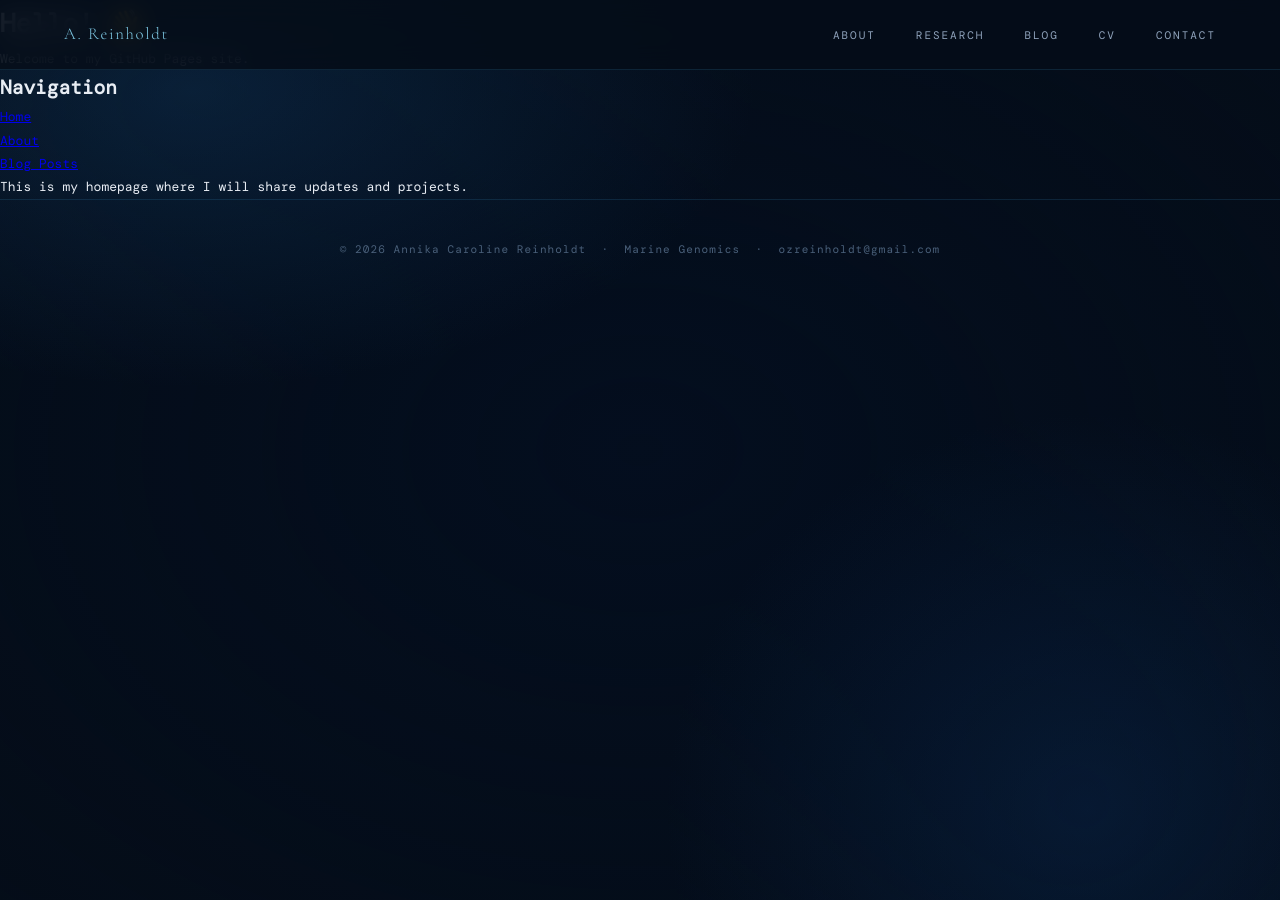
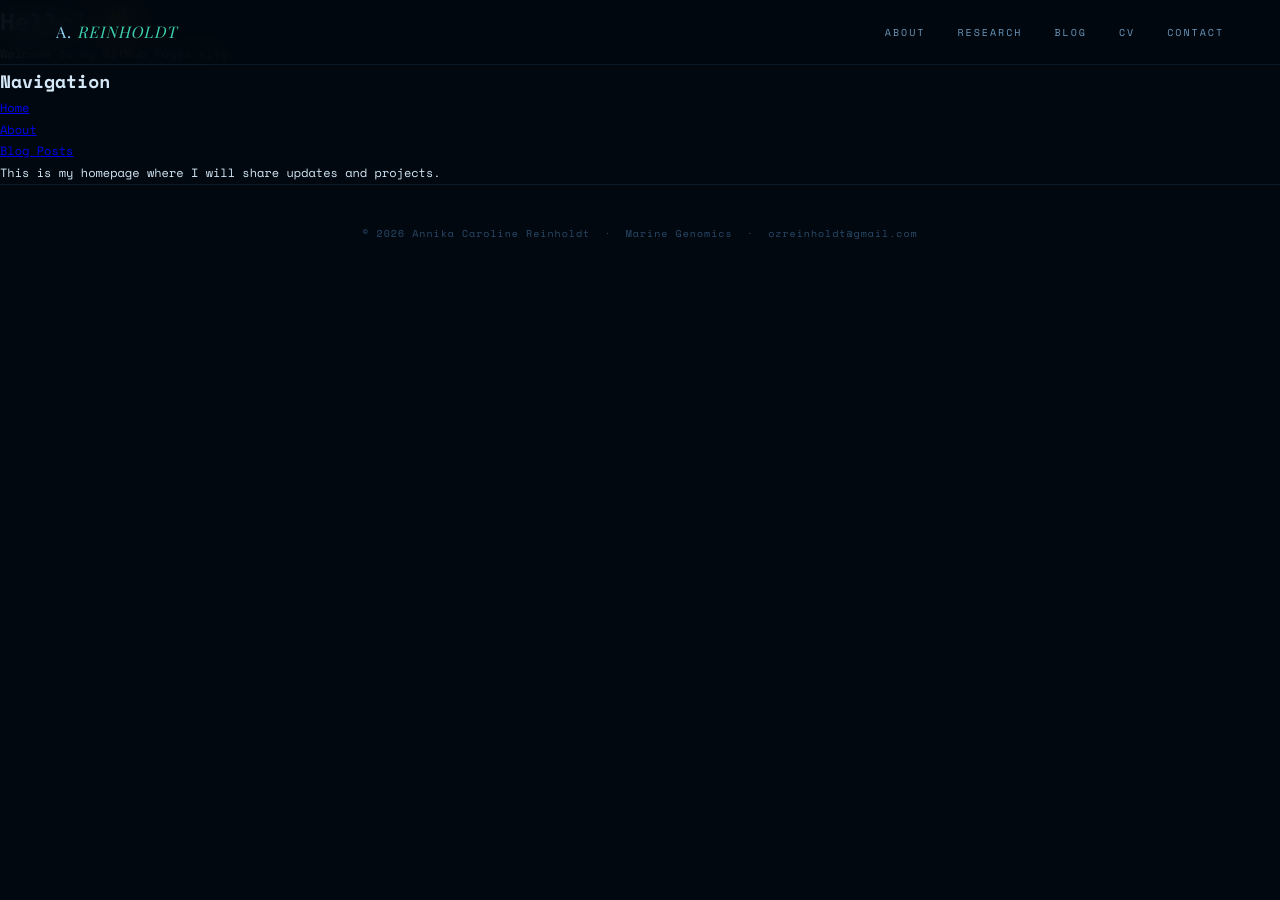
Before and after one commit to Areinholdt/Areinholdt.github.io, a Jekyll site: the page built from index.md, in a window 1280 px wide. Built offline with Jekyll 4.4.1, drawn with Linux system fonts in a browser that asks for light colours; some web fonts are replaced; our own code applies the rules of GitHub Pages for plain Markdown files.

Commit message:
Add files via upload

```diff
--- a/_layouts/default.html
+++ b/_layouts/default.html
@@ -6,203 +6,142 @@
   <title>{% if page.title %}{{ page.title }} · {% endif %}{{ site.title }}</title>
   <meta name="description" content="{{ page.description | default: site.description }}">
   <link rel="preconnect" href="https://fonts.googleapis.com">
-  <link href="https://fonts.googleapis.com/css2?family=Cormorant+Garamond:ital,wght@0,300;0,400;0,600;1,300;1,400&family=DM+Mono:wght@300;400&display=swap" rel="stylesheet">
+  <link href="https://fonts.googleapis.com/css2?family=Playfair+Display:ital,wght@0,400;0,700;1,400;1,700&family=Space+Mono:wght@400;700&display=swap" rel="stylesheet">
   <style>
     :root {
-      --ink: #e8edf4;
-      --ink-muted: #8fa3bc;
-      --ink-faint: #4a607a;
-      --bg: #050d18;
-      --bg-surface: #0a1628;
-      --bg-card: #0f1f35;
-      --accent: #3a8fc4;
-      --accent-glow: #1a5f8a;
-      --accent-bright: #7ec8e3;
-      --gold: #c8a96e;
-      --border: rgba(58,143,196,0.18);
-      --font-serif: 'Cormorant Garamond', Georgia, serif;
-      --font-mono: 'DM Mono', monospace;
+      --bg:      #02080f;
+      --bg2:     #040e1c;
+      --bg3:     #061528;
+      --surface: #071b34;
+      --card:    #0a2040;
+      --border:  rgba(80,160,220,0.12);
+      --border2: rgba(80,160,220,0.22);
+      --ink:     #d4e8f8;
+      --muted:   #6a96ba;
+      --faint:   #2a4a6a;
+      --accent:  #4da6e0;
+      --bright:  #8fd4f5;
+      --teal:    #3ecfb0;
+      --gold:    #d4a85a;
+      --serif:   'Playfair Display', Georgia, serif;
+      --mono:    'Space Mono', monospace;
     }
-    *, *::before, *::after { margin: 0; padding: 0; box-sizing: border-box; }
-
+    *, *::before, *::after { margin:0; padding:0; box-sizing:border-box; }
     html { scroll-behavior: smooth; }
-
     body {
       background: var(--bg);
       color: var(--ink);
-      font-family: var(--font-mono);
-      font-size: 13px;
-      font-weight: 300;
+      font-family: var(--mono);
+      font-size: 12px;
+      font-weight: 400;
       line-height: 1.8;
       min-height: 100vh;
     }
 
-    body::before {
-      content: '';
-      position: fixed;
-      inset: 0;
-      background:
-        radial-gradient(ellipse 80% 60% at 15% 10%, rgba(18,60,100,0.4) 0%, transparent 55%),
-        radial-gradient(ellipse 60% 80% at 85% 90%, rgba(10,40,80,0.45) 0%, transparent 55%),
-        radial-gradient(ellipse 100% 100% at 50% 50%, rgba(3,15,35,0.6) 0%, transparent 80%);
-      pointer-events: none;
-      z-index: 0;
+    /* PARTICLES */
+    #particles {
+      position: fixed; inset:0;
+      pointer-events: none; z-index:0; overflow:hidden;
+    }
+    .p {
+      position: absolute; border-radius:50%;
+      background: rgba(78,170,230,0.35);
+      animation: drift linear infinite;
+    }
+    @keyframes drift {
+      0%   { transform: translateY(100vh) translateX(0); opacity:0; }
+      10%  { opacity:1; }
+      90%  { opacity:.4; }
+      100% { transform: translateY(-80px) translateX(var(--dx,20px)); opacity:0; }
     }
 
     /* NAV */
     nav {
-      position: fixed;
-      top: 0; left: 0; right: 0;
-      z-index: 100;
-      display: flex;
-      align-items: center;
-      justify-content: space-between;
-      padding: 1.2rem 4rem;
-      background: rgba(5,13,24,0.88);
-      backdrop-filter: blur(14px);
-      -webkit-backdrop-filter: blur(14px);
+      position: fixed; top:0; left:0; right:0; z-index:200;
+      display: flex; align-items:center; justify-content:space-between;
+      padding: 1.1rem 3.5rem;
+      background: rgba(2,8,15,0.92);
       border-bottom: 1px solid var(--border);
+      backdrop-filter: blur(16px);
+      -webkit-backdrop-filter: blur(16px);
     }
     .nav-logo {
-      font-family: var(--font-serif);
-      font-size: 1.05rem;
-      font-weight: 300;
-      letter-spacing: 0.1em;
-      color: var(--accent-bright);
-      text-decoration: none;
+      font-family: var(--serif); font-size:1rem; font-weight:400;
+      color: var(--bright); text-decoration:none; letter-spacing:.06em;
     }
-    .nav-links {
-      display: flex;
-      gap: 2.5rem;
-      list-style: none;
-    }
-    .nav-links a {
-      color: var(--ink-muted);
-      text-decoration: none;
-      font-size: 11px;
-      letter-spacing: 0.18em;
-      text-transform: uppercase;
-      transition: color 0.2s;
-    }
-    .nav-links a:hover { color: var(--accent-bright); }
+    .nav-logo em { font-style:italic; color:var(--teal); }
+    nav ul { display:flex; gap:2rem; list-style:none; }
+    nav a { color:var(--muted); text-decoration:none; font-size:10px; letter-spacing:.2em; text-transform:uppercase; transition:color .2s; }
+    nav a:hover { color:var(--bright); }
 
     /* MAIN */
-    main { position: relative; z-index: 1; }
+    main { position:relative; z-index:1; }
 
-    /* PAGE HEADER (for inner pages) */
+    /* INNER PAGE HEADER */
     .page-header {
-      padding: 10rem 4rem 4rem;
-      max-width: 900px;
-      margin: 0 auto;
+      padding: 9rem 3.5rem 4rem;
+      max-width: 1100px; margin:0 auto;
     }
-    .page-eyebrow {
-      font-size: 10px;
-      letter-spacing: 0.3em;
-      text-transform: uppercase;
-      color: var(--accent);
-      margin-bottom: 1rem;
-      display: flex;
-      align-items: center;
-      gap: 0.8rem;
+    .eyebrow {
+      font-size:9px; letter-spacing:.35em; text-transform:uppercase;
+      color:var(--teal); margin-bottom:1.2rem;
+      display:flex; align-items:center; gap:.7rem;
     }
-    .page-eyebrow::before {
-      content: '';
-      display: block;
-      width: 28px;
-      height: 1px;
-      background: var(--accent);
+    .eyebrow::before { content:''; width:20px; height:1px; background:var(--teal); display:block; }
+    .page-title {
+      font-family: var(--serif);
+      font-size: clamp(2.5rem, 4.5vw, 4rem);
+      font-weight:400; line-height:1.08; color:var(--ink);
     }
-    .page-title {
-      font-family: var(--font-serif);
-      font-size: clamp(2.5rem, 5vw, 4rem);
-      font-weight: 300;
-      line-height: 1.1;
-      color: var(--ink);
-    }
-    .page-title em {
-      font-style: italic;
-      color: var(--accent-bright);
+    .page-title em { font-style:italic; color:var(--bright); }
+
+    /* CONTENT */
+    .content-wrap {
+      max-width: 1100px; margin:0 auto;
+      padding: 2rem 3.5rem 6rem;
     }
 
-    /* CONTENT AREA */
-    .content-area {
-      max-width: 900px;
-      margin: 0 auto;
-      padding: 2rem 4rem 6rem;
+    /* SHARED UTILITIES */
+    .section-label {
+      font-size:9px; letter-spacing:.3em; text-transform:uppercase; color:var(--accent);
+      margin-bottom:2.5rem; display:flex; align-items:center; gap:.8rem;
     }
+    .section-label::after { content:''; flex:1; height:1px; background:var(--border); max-width:120px; }
+
+    .btn {
+      display:inline-block; padding:.65rem 1.6rem;
+      font-family:var(--mono); font-size:10px; letter-spacing:.14em; text-transform:uppercase;
+      text-decoration:none; border:none; cursor:pointer; transition:all .2s;
+    }
+    .btn-primary { background:var(--accent); color:#02080f; font-weight:700; }
+    .btn-primary:hover { background:var(--bright); }
+    .btn-outline { background:transparent; color:var(--muted); border:1px solid var(--border2); }
+    .btn-outline:hover { border-color:var(--accent); color:var(--bright); }
 
     /* FOOTER */
     footer {
-      position: relative;
-      z-index: 1;
-      text-align: center;
-      padding: 2.5rem 2rem;
-      border-top: 1px solid var(--border);
-      color: var(--ink-faint);
-      font-size: 11px;
-      letter-spacing: 0.1em;
+      position:relative; z-index:1; text-align:center;
+      padding:2.5rem 2rem; border-top:1px solid var(--border);
+      color:var(--faint); font-size:10px; letter-spacing:.1em;
     }
-    footer a { color: var(--ink-faint); text-decoration: none; }
-    footer a:hover { color: var(--accent-bright); }
+    footer a { color:var(--faint); text-decoration:none; }
+    footer a:hover { color:var(--accent); }
 
-    /* RESPONSIVE */
-    @media (max-width: 768px) {
-      nav { padding: 1rem 1.5rem; }
-      .nav-links { gap: 1.5rem; }
-      .page-header { padding: 8rem 1.5rem 2rem; }
-      .content-area { padding: 1.5rem 1.5rem 4rem; }
+    @media (max-width:768px) {
+      nav { padding:1rem 1.5rem; }
+      nav ul { gap:1.2rem; }
+      .page-header { padding:8rem 1.5rem 2rem; }
+      .content-wrap { padding:1.5rem 1.5rem 4rem; }
     }
-
-    /* UTILITIES */
-    .section-label {
-      font-size: 10px;
-      letter-spacing: 0.3em;
-      text-transform: uppercase;
-      color: var(--accent);
-      margin-bottom: 2.5rem;
-      display: flex;
-      align-items: center;
-      gap: 0.8rem;
-    }
-    .section-label::after {
-      content: '';
-      flex: 1;
-      height: 1px;
-      background: var(--border);
-      max-width: 160px;
-    }
-    .btn {
-      display: inline-block;
-      padding: 0.7rem 1.8rem;
-      font-family: var(--font-mono);
-      font-size: 11px;
-      letter-spacing: 0.12em;
-      text-transform: uppercase;
-      text-decoration: none;
-      cursor: pointer;
-      border: none;
-      transition: all 0.2s;
-    }
-    .btn-primary {
-      background: var(--accent);
-      color: #050d18;
-      font-weight: 400;
-    }
-    .btn-primary:hover { background: var(--accent-bright); }
-    .btn-ghost {
-      background: transparent;
-      color: var(--ink-muted);
-      border: 1px solid var(--border);
-    }
-    .btn-ghost:hover { border-color: var(--accent); color: var(--accent-bright); }
   </style>
-  {% if page.extra_css %}{{ page.extra_css }}{% endif %}
 </head>
 <body>
 
+<div id="particles"></div>
+
 <nav>
-  <a href="/" class="nav-logo">A. Reinholdt</a>
-  <ul class="nav-links">
+  <a href="/" class="nav-logo">A. <em>Reinholdt</em></a>
+  <ul>
     <li><a href="/about">About</a></li>
     <li><a href="/research">Research</a></li>
     <li><a href="/posts">Blog</a></li>
@@ -211,14 +150,23 @@
   </ul>
 </nav>
 
-<main>
-  {{ content }}
-</main>
+<main>{{ content }}</main>
 
 <footer>
   <p>© {{ 'now' | date: "%Y" }} Annika Caroline Reinholdt &nbsp;·&nbsp; Marine Genomics &nbsp;·&nbsp;
   <a href="mailto:ozreinholdt@gmail.com">ozreinholdt@gmail.com</a></p>
 </footer>
 
+<script>
+  (function(){
+    var c = document.getElementById('particles');
+    for(var i=0;i<28;i++){
+      var p=document.createElement('div'); p.className='p';
+      var s=Math.random()*3+1;
+      p.style.cssText='width:'+s+'px;height:'+s+'px;left:'+(Math.random()*100)+'%;bottom:-'+(Math.random()*10+5)+'%;animation-duration:'+(Math.random()*18+12)+'s;animation-delay:'+(Math.random()*12)+'s;--dx:'+(( Math.random()-.5)*80)+'px;opacity:'+(Math.random()*.5+.1)+';';
+      c.appendChild(p);
+    }
+  })();
+</script>
 </body>
 </html>
```
